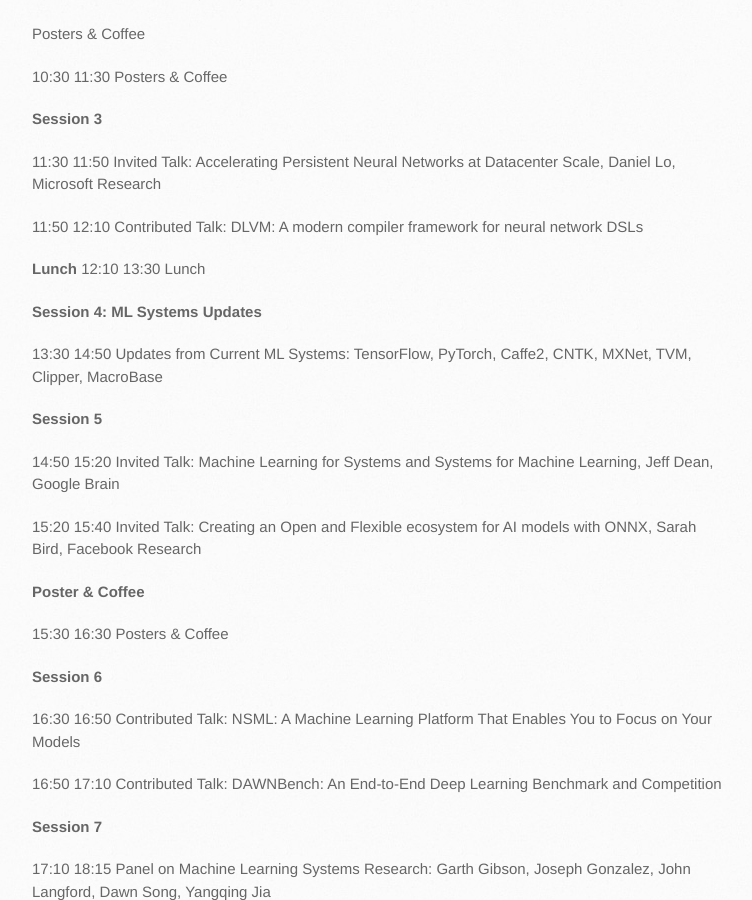
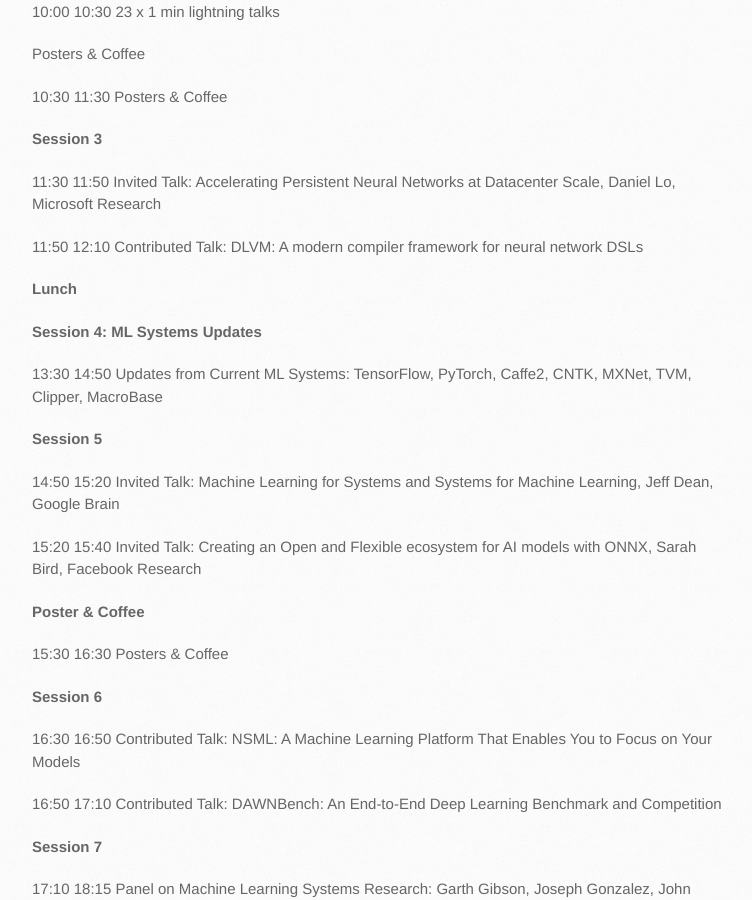
Before and after one commit to LearningSys/nips17, a Jekyll site: the page built from schedule.md, in a window 1280 px wide and 900 px high, scrolled down 672 px. Shown: the whole window, without its empty margins (138-890 px from the left). Built offline with Jekyll 4.4.1, drawn with Linux system fonts in a browser that asks for light colours; our own code applies the rules of GitHub Pages for plain Markdown files; the repository's description, which GitHub fills in, is left out.

Commit message:
Update schedule.md

```diff
--- a/schedule.md
+++ b/schedule.md
@@ -1,4 +1,5 @@
 **Welcome**
+
 08:45     09:00        Opening remarks
 
 **Session 1**
@@ -28,7 +29,6 @@ Posters & Coffee
 
 
 **Lunch**
-12:10     13:30       Lunch
 
 
 **Session 4: ML Systems Updates**
```
